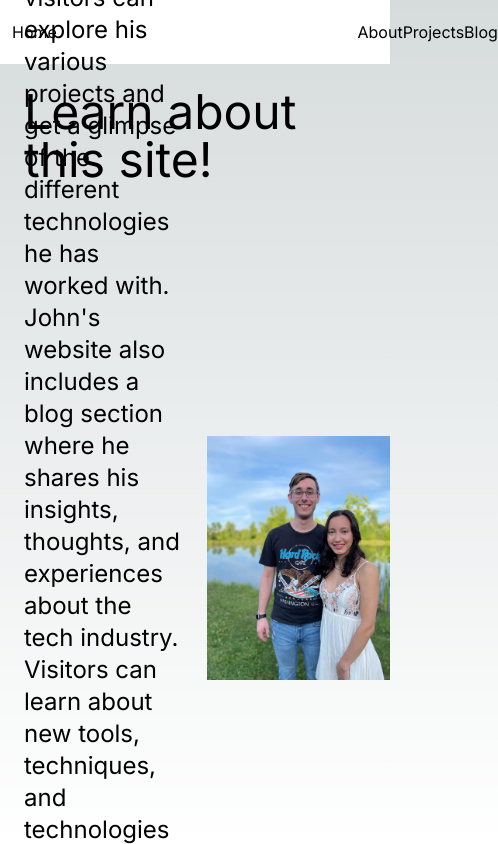
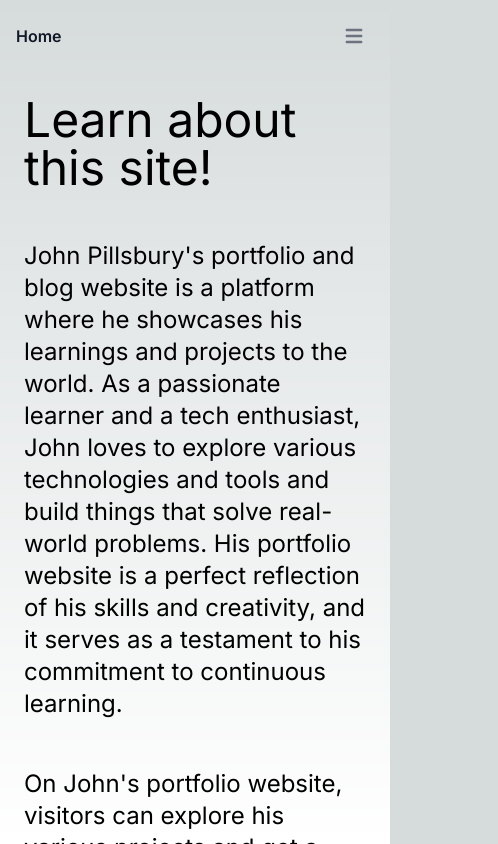
Before and after one commit to jpillsbu/portfolio, a Next.js app: page /about in a window 390 px wide. Shown: the top 844 px of the page, 498 px wide, since content can reach past the window. Built offline with nearby package versions, Linux system fonts and the light colour scheme.

Commit message:
Update about page and header with formating for mobile

```diff
--- a/app/about/page.tsx
+++ b/app/about/page.tsx
@@ -9,11 +9,11 @@
 
     return (
         <div className="h-[calc(100vh-4rem)]">
-            <div className="h-full">
+            <div className="h-full flex flex-col">
                 <div className="flex justify-center flex-col items-center">
                     <h2 className="p-6 flex text-5xl">Learn about this site!</h2>
                 </div>
-                <div className="h-[calc(100vh-9rem)] flex justify-between">
+                <div className="flex flex-col lg:flex-row  justify-between flex-grow">
                     <div className="w-full flex flex-col justify-center">
                         {essay.map((paragraph) => {
                             return (
--- a/app/header.tsx
+++ b/app/header.tsx
@@ -3,30 +3,36 @@
 function Header() {
     return (
         <header>
-            <nav className="h-16 text-black bg-white flex justify-center items-center">
-                <div className="min-w-full flex justify-between">
-                    <div className='m-3'>
+            <nav className="bg-dark border-gray-200 dark:bg-white">
+                <div className="max-w-screen-3xl flex flex-wrap items-center justify-between mx-auto p-4">
+                    <div className="font-semibold text-gray-900 rounded hover:bg-gray-100 md:hover:bg-transparent md:border-0 md:hover:text-black md:p-0 dark:text-black md:dark:hover:text-black dark:hover:bg-white dark:hover:text-black md:dark:hover:bg-transparent">
                         <Link href="/">
                             Home
                         </Link>
                     </div>
-                    <ul className="w-1/12 flex justify-around items-center">
-                        <li>
+                    <button data-collapse-toggle="navbar" type="button" className="inline-flex items-center p-2 ml-3 text-sm text-gray-500 rounded-lg md:hidden hover:bg-gray-100 focus:outline-none focus:ring-2 focus:ring-gray-200 dark:text-gray-400 dark:hover:bg-gray-700 dark:focus:ring-gray-600" aria-controls="navbar" aria-expanded="false">
+                        <span className="sr-only">Open main menu</span>
+                        <svg className="w-6 h-6" aria-hidden="true" fill="currentColor" viewBox="0 0 20 20" xmlns="http://www.w3.org/2000/svg"><path fill-rule="evenodd" d="M3 5a1 1 0 011-1h12a1 1 0 110 2H4a1 1 0 01-1-1zM3 10a1 1 0 011-1h12a1 1 0 110 2H4a1 1 0 01-1-1zM3 15a1 1 0 011-1h12a1 1 0 110 2H4a1 1 0 01-1-1z" clip-rule="evenodd"></path></svg>
+                    </button>
+                    <div className="hidden w-full md:block md:w-auto" id="navbar">
+                        <ul className="font-medium flex flex-col p-4 md:p-0 mt-4 border border-gray-100 rounded-lg bg-gray-50 md:flex-row md:space-x-8 md:mt-0 md:border-0 md:bg-white dark:bg-gray-800 md:dark:bg-white">
+                            <li className="block py-2 pl-3 pr-4 text-gray-900 rounded hover:bg-gray-100 md:hover:bg-transparent md:border-0 md:hover:text-gray-700 md:p-0 dark:text-black md:dark:hover:text-gray-500 dark:hover:bg-gray-700 dark:hover:text-black md:dark:hover:bg-transparent">
                                 <Link href="/about">
                                     About
                                 </Link>
                             </li>
-                        <li>
+                            <li className="block py-2 pl-3 pr-4 text-gray-900 rounded hover:bg-gray-100 md:hover:bg-transparent md:border-0 md:hover:text-gray-700 md:p-0 dark:text-black md:dark:hover:text-gray-500 dark:hover:bg-gray-700 dark:hover:text-black md:dark:hover:bg-transparent">
                                 <Link href="/projects">
                                     Projects
                                 </Link>
                             </li>
-                        <li>
+                            <li className="block py-2 pl-3 pr-4 text-gray-900 rounded hover:bg-gray-100 md:hover:bg-transparent md:border-0 md:hover:text-gray-700 md:p-0 dark:text-black md:dark:hover:text-gray-500 dark:hover:bg-gray-700 dark:hover:text-black md:dark:hover:bg-transparent">
                                 <Link href="/blog">
                                     Blog
                                 </Link>
                             </li>
                         </ul>
+                    </div>
 
                 </div>
             </nav>
```
Lines whose indentation alone changed are shown as unchanged.
